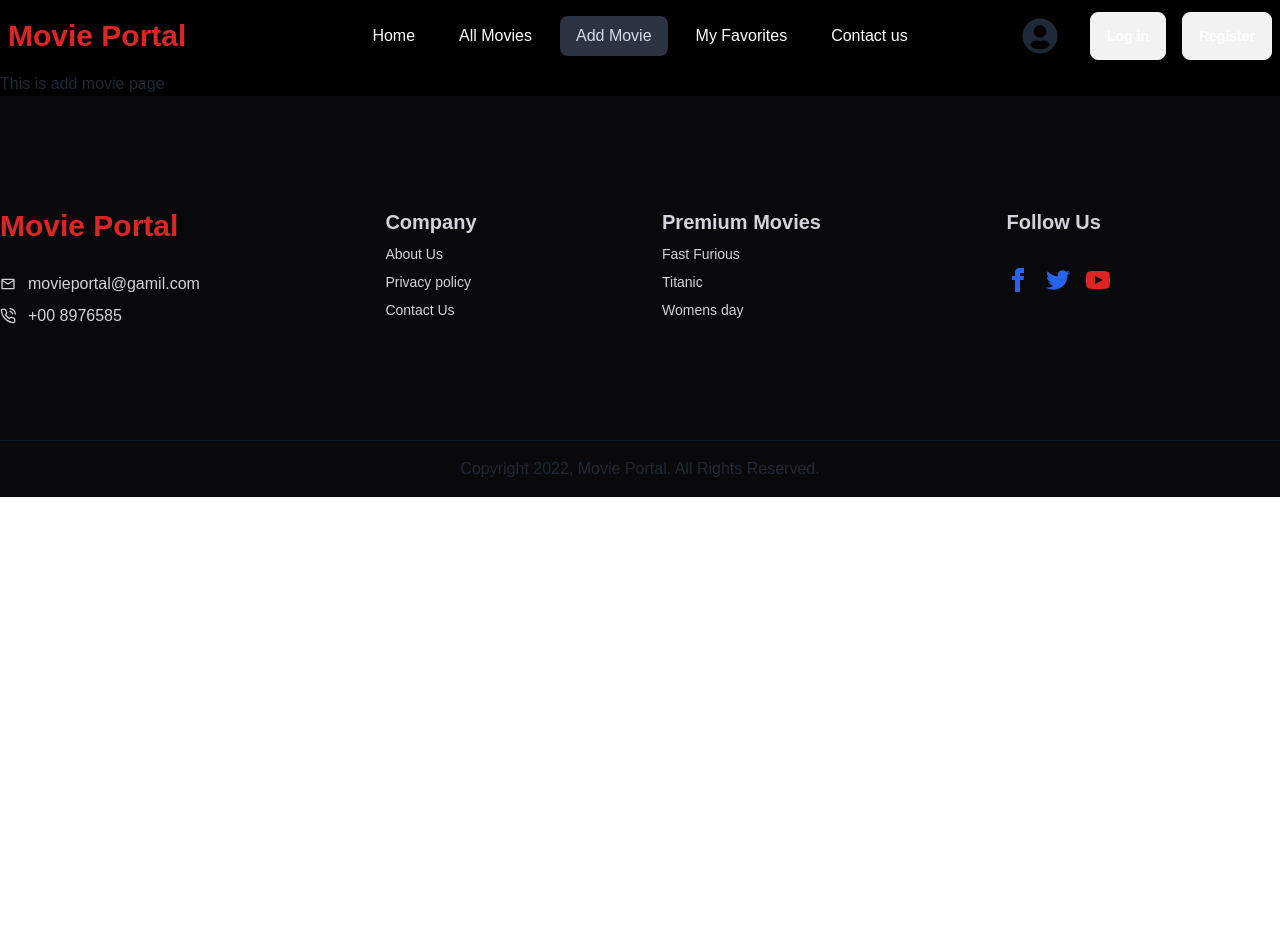
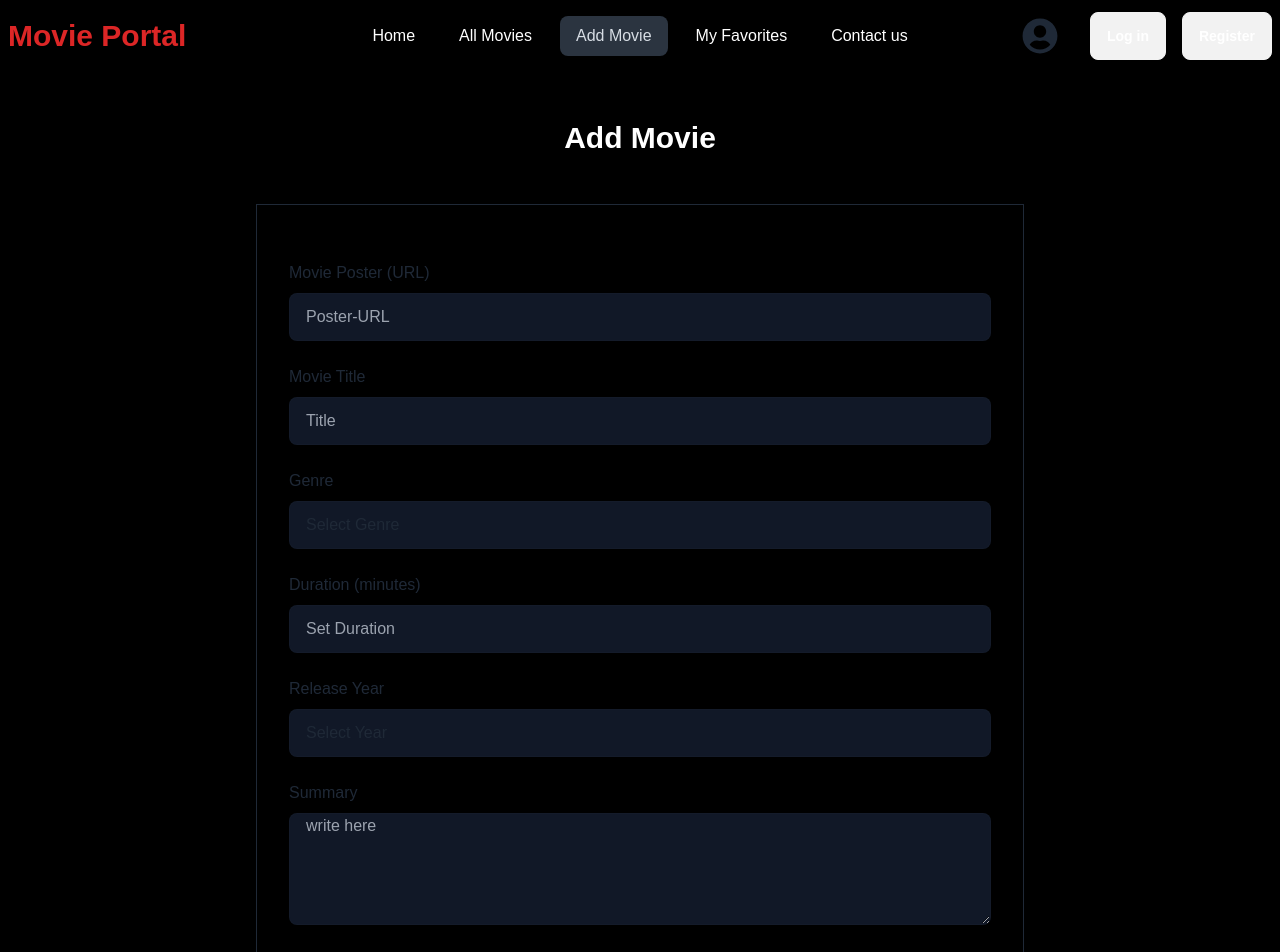
Before and after one commit to shofiq18/movie-client-side, a React (Vite) app: page /add in a window 1280 px wide. Shown: the top 952 px of the page. Before the commit the page ends 800 px from the top, so only its background shows below. Built offline with nearby package versions, Linux system fonts and the light colour scheme; no server answers.

Commit message:
added add movie component

```diff
--- a/package.json
+++ b/package.json
@@ -15,8 +15,10 @@
     "match-sorter": "^8.0.0",
     "react": "^18.3.1",
     "react-dom": "^18.3.1",
+    "react-hook-form": "^7.53.2",
     "react-icons": "^5.4.0",
     "react-router-dom": "^7.0.2",
+    "react-simple-star-rating": "^5.1.7",
     "react-toastify": "^10.0.6",
     "sort-by": "^1.2.0"
   },
--- a/src/components/Login.jsx
+++ b/src/components/Login.jsx
@@ -41,7 +41,7 @@ const Login = () => {
         <div data-aos="flip-left"
             data-aos-easing="ease-out-cubic"
             data-aos-duration="2000" className="flex justify-center items-center  my-12">
-            <div className="hero-content flex-col bg-zinc-900">
+            <div className="hero-content flex-col border border-gray-800">
                 <div className="text-center lg:text-left">
                     <h1 className="text-2xl md:text-3xl lg:text-5xl font-bold">Login now!</h1>
                 </div>
@@ -55,7 +55,7 @@ const Login = () => {
                                 type="email"
                                 placeholder="email"
                                 name="email"
-                                className="input input-bordered"
+                                className="input input-bordered bg-gray-900"
                                 value={email}
                                 onChange={(e) => setEmail(e.target.value)}
                                 required
@@ -69,7 +69,7 @@ const Login = () => {
                                 type="password"
                                 placeholder="password"
                                 name="password"
-                                className="input input-bordered"
+                                className="input input-bordered bg-gray-900"
                                 required
                             />
                             {error.login && (
@@ -83,14 +83,14 @@ const Login = () => {
                             </label>
                         </div>
                         <div className="form-control mt-6">
-                            <button className="btn bg-red-700 hover:bg-gray-500 text-black">Login</button>
+                            <button className="btn  bg-black border-red-700 text-white hover:bg-red-700 hover:text-black">Login</button>
                         </div>
                     </form>
                     <p className="text-center">or</p>
                     <div className="form-control mt-4 px-8">
                         <button
                             onClick={handleGoogle}
-                            className="btn font-normal border-green-300"
+                            className="btn font-normal bg-black border-green-300"
                         >
                             <span className="mr-4 text-xl">
                                 <FcGoogle />
@@ -98,7 +98,7 @@ const Login = () => {
                             Login with Google
                         </button>
                     </div>
-                    <p className="ml-4 mt-4 text-base text-center text-gray-600">
+                    <p className="ml-4 mt-4 text-base text-center text-gray-500">
                         Don't have an Account?{" "}
                         <Link className="text-red-600 border-b ml-4" to="/register">
                             Register
--- a/src/components/private/AddMovie.jsx
+++ b/src/components/private/AddMovie.jsx
@@ -1,9 +1,183 @@
 
 
-const AddMovie = () => {
+
+
+import React, { useState } from 'react';
+import { useForm } from 'react-hook-form';
+import { ToastContainer, toast } from 'react-toastify';
+import 'react-toastify/dist/ReactToastify.css';
+import { Rating } from 'react-simple-star-rating';
+
+const AddMovie = ({ userEmail, onAddMovie }) => {
+    const {
+        register,
+        handleSubmit,
+        setValue,
+        watch,
+        formState: { errors },
+    } = useForm();
+
+    const [rating, setRating] = useState(0);
+
+    // Handle rating changes
+    const handleRating = (rate) => {
+        setRating(rate);
+        setValue('rating', rate); // Set rating in react-hook-form
+    };
+
+    const onSubmit = (data) => {
+        if (!rating) {
+            toast.error("Please select a rating");
+            return;
+        }
+
+        // Format the data
+        const movieData = {
+            poster: data.poster,              // string URL
+            title: data.title,                // string
+            genre: [data.genre],              // array (wrap in array)
+            duration: Number(data.duration),  // number
+            releaseYear: Number(data.releaseYear), // number
+            rating,                           // number (from state)
+            summary: data.summary,            // string
+            email: userEmail,                 // string (user's email)
+        };
+
+        // Simulate saving to a database
+        toast.success("Movie added successfully!");
+        console.log("Movie Data:", movieData);
+
+        if (onAddMovie) onAddMovie(movieData); // Optional callback
+    };
+
+
     return (
-        <div>
-            <h1>This is add movie page </h1>
+        <div className="add-movie-form my-8">
+            <h2 className='text-3xl text-white font-bold text-center my-12'>Add Movie</h2>
+            <div className='border border-gray-800 max-w-3xl mx-auto  p-8  '>
+                <form onSubmit={handleSubmit(onSubmit)}>
+                    {/* Movie Poster */}
+
+                    <div className="flex flex-col my-6">
+                        <label htmlFor="poster" className='mb-2'>Movie Poster (URL)</label>
+                        <input
+                            type="url"
+                            id="poster"
+                            placeholder="Poster-URL"
+                            className="input input-bordered w-full bg-gray-900 text-white"
+                            {...register('poster', {
+                                required: 'Movie poster is required',
+                                pattern: {
+                                    value: /^(https?:\/\/.*\.(?:png|jpg|jpeg|gif|svg))$/i,
+                                    message: 'Please provide a valid image URL',
+                                },
+                            })}
+                        />
+                        {errors.poster && <p className="error">{errors.poster.message}</p>}
+                    </div>
+
+                    {/* Movie Title */}
+                    <div className="flex flex-col my-6">
+                        <label htmlFor="title" className='mb-2'>Movie Title</label>
+                        <input
+                            type="text"
+                            id="title"
+                            placeholder="Title"
+                            className="input input-bordered w-full bg-gray-900 text-white"
+                            {...register('title', {
+                                required: 'Movie title is required',
+                                minLength: {
+                                    value: 2,
+                                    message: 'Title must have at least 2 characters',
+                                },
+                            })}
+                        />
+                        {errors.title && <p className="error">{errors.title.message}</p>}
+                    </div>
+
+                    {/* Genre */}
+                    <div className="flex flex-col my-6">
+                        <label htmlFor="genre" className='mb-2'>Genre</label>
+                        <select id="genre"
+                            className="input input-bordered w-full bg-gray-900"
+                            {...register('genre', { required: 'Genre is required' })}>
+                            <option value="">Select Genre</option>
+                            <option value="comedy">Comedy</option>
+                            <option value="drama">Drama</option>
+                            <option value="horror">Horror</option>
+                            <option value="action">Action</option>
+                        </select>
+                        {errors.genre && <p className="error">{errors.genre.message}</p>}
+                    </div>
+
+                    {/* Duration */}
+                    <div lassName="flex flex-col mt-6">
+                        <label htmlFor="duration" >Duration (minutes)</label>
+                        <input
+                            type="number"
+                            id="duration"
+                            placeholder="Set Duration"
+                            className="input input-bordered w-full bg-gray-900 text-white mb-6 mt-2"
+                            {...register('duration', {
+                                required: 'Duration is required',
+                                validate: (value) => value > 60 || 'Duration must be greater than 60 minutes',
+                            })}
+                        />
+                        {errors.duration && <p className="error">{errors.duration.message}</p>}
+                    </div>
+
+                    {/* Release Year */}
+                    <div lassName="flex flex-col ">
+                        <label htmlFor="releaseYear" className='mt-8'>Release Year</label>
+                        <select id="releaseYear"
+                            className="input input-bordered w-full bg-gray-900 mb-6 mt-2 "
+                            {...register('releaseYear', { required: 'Release year is required' })}>
+                            <option value="">Select Year</option>
+                            <option value="2024">2024</option>
+                            <option value="2023">2023</option>
+                            <option value="2022">2022</option>
+                            <option value="2021">2021</option>
+                        </select>
+                        {errors.releaseYear && <p className="error">{errors.releaseYear.message}</p>}
+                    </div>
+                    {/* Summary */}
+                    <div lassName="flex flex-col  ">
+                        <label htmlFor="summary">Summary</label>
+                        <textarea
+                            id="summary"
+                            placeholder="write here"
+                            className="input input-bordered w-full h-28 bg-gray-900 text-white mt-2"
+                            {...register('summary', {
+                                required: 'Summary is required',
+                                minLength: {
+                                    value: 10,
+                                    message: 'Summary must have at least 10 characters',
+                                },
+                            })}
+                        />
+                        {errors.summary && <p className="error">{errors.summary.message}</p>}
+                    </div>
+
+                    {/* Rating */}
+                    {/* Rating */}
+                    <div className="flex items-center space-x-4 my-6">
+                        <label className="text-white font-medium">Rating:</label>
+                        <div className="inline-flex items-center" style={{ display: 'inline-flex', alignItems: 'center' }}>
+                            <Rating onClick={handleRating} ratingValue={rating} />
+                        </div>
+                    </div>
+
+
+
+
+
+                    {/* Submit Button */}
+                    <div className="form-control mt-6">
+                        <button className="btn  bg-black border-red-700 text-white hover:bg-red-700 hover:text-black">Add Movie</button>
+                    </div>
+                </form>
+            </div>
+            <ToastContainer />
         </div>
     );
 };
--- a/src/index.css
+++ b/src/index.css
@@ -7,3 +7,8 @@ body{
     background-color: black;
 
 }
+.rating {
+    display: inline-flex;
+    align-items: center;
+    justify-content: center;
+}
```
Also changed, not shown: src/components/Register.jsx (+8 -8 lines), 1 other file (tests, documents, lock files or other folders).
